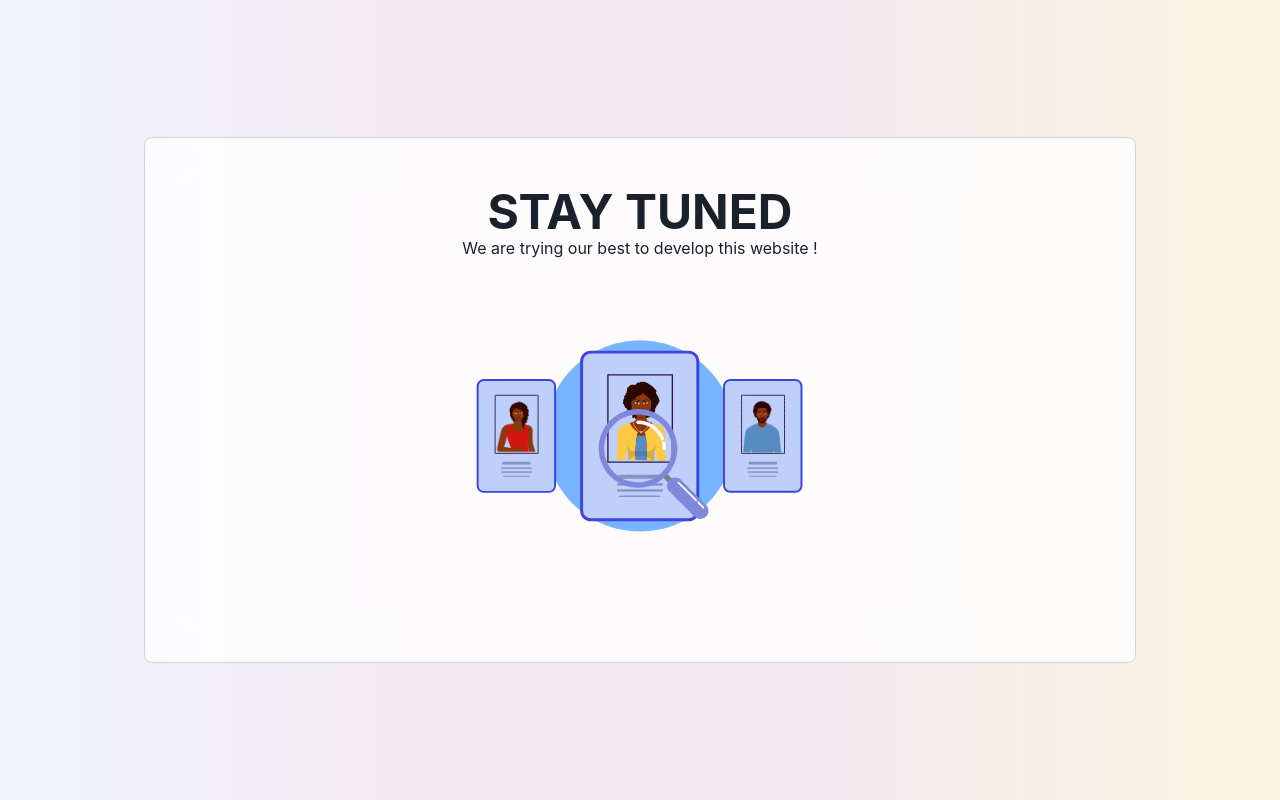
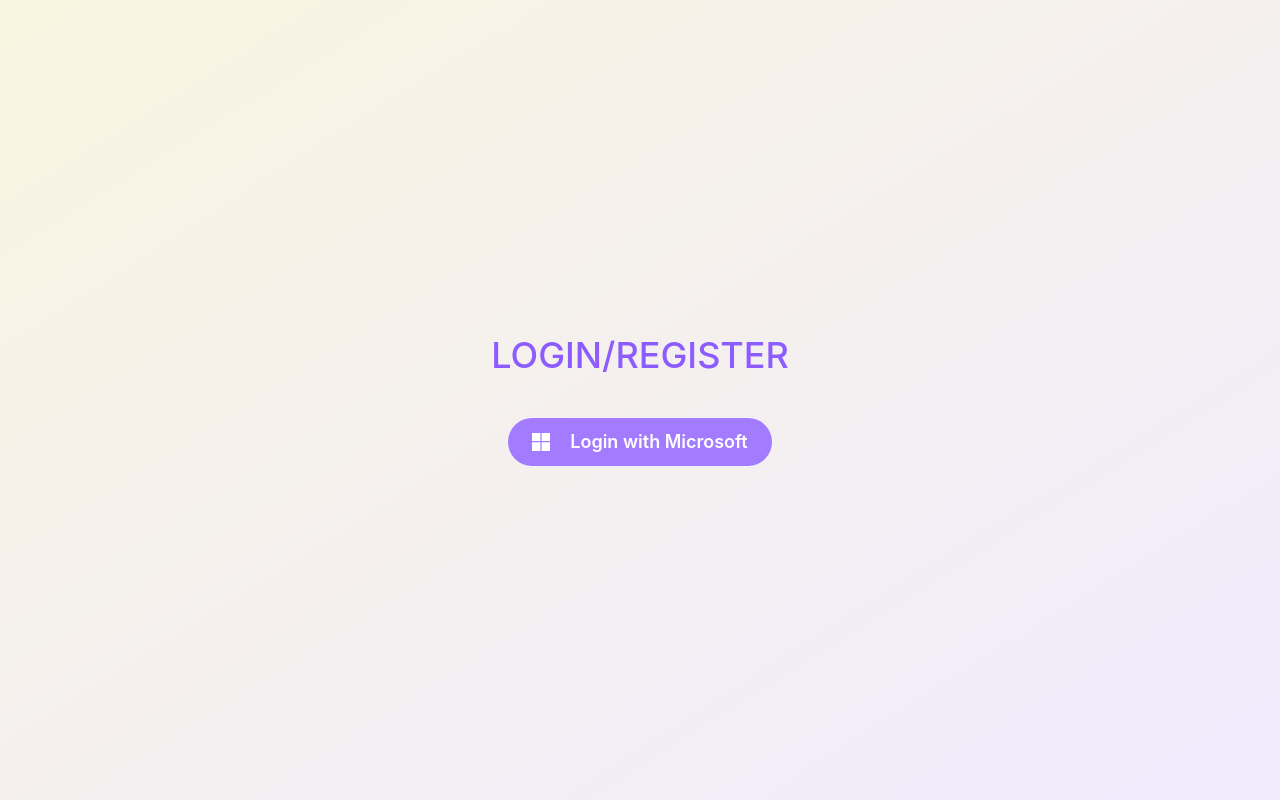
Before and after one commit to ThisTine/detectiveXXIII-frontend, a React (Vite) app: page /login in a window 1280 px wide. Built offline with nearby package versions, Linux system fonts and the light colour scheme; no server answers.

Commit message:
add auth page

```diff
--- a/package.json
+++ b/package.json
@@ -11,10 +11,12 @@
     "@chakra-ui/react": "^2.2.1",
     "@emotion/react": "^11.9.3",
     "@emotion/styled": "^11.9.3",
+    "axios": "^0.27.2",
     "framer-motion": "^6.3.16",
     "lottie-react": "^2.3.1",
     "react": "^18.0.0",
     "react-dom": "^18.0.0",
+    "react-icons": "^4.4.0",
     "react-router-dom": "^6.3.0"
   },
   "devDependencies": {
--- a/src/App.tsx
+++ b/src/App.tsx
@@ -1,16 +1,19 @@
-import { Container } from '@chakra-ui/react'
-import { Route, Routes } from 'react-router-dom'
-import Soon from './pages/Soon'
+import { Routes, Route } from "react-router-dom"
+import { UserContextProvider } from "./context/userContext"
+import Home from "./pages/Home"
+import Login from "./pages/Login"
+
 
 function App() {
+  return (
+    <UserContextProvider>
+      <Routes>
+        <Route path='/' element={<Home/>}  />
+        <Route path='/login' element={<Login/>} />
+      </Routes>
+    </UserContextProvider>
 
-  return (
-    <Container w="100%" maxW={"container.lg"}>
-      {/* <Routes>
-        <Route path='/' element={<Soon/>}  />
-      </Routes> */}
-      <Soon />
-    </Container>
+
   )
 }
 
--- a/src/components/BoxContainer.tsx
+++ b/src/components/BoxContainer.tsx
@@ -1,10 +1,17 @@
-import { Box } from '@chakra-ui/react'
+import { Box, Container } from '@chakra-ui/react'
 import { FC, ReactNode } from 'react'
+
+
 
 const BoxContainer:FC<{children:ReactNode}> = ({children}) => {
   return (
-    <Box border="1px solid" borderColor={"gray.200"} padding={5} borderRadius={5}>
+    <Box border="1px solid"
+     borderColor={"gray.200"}
+      bgGradient="linear(to-br, purple.100, purple.300)"
+       w="100%" borderRadius={5} display="flex" justifyContent={"center"} p={5}>
+      <Container maxW="lg" >
         {children}
+        </Container>
     </Box>
   )
 }
--- /dev/null
+++ b/src/context/userContext.tsx
@@ -0,0 +1,43 @@
+import {  useBoolean, useToast } from "@chakra-ui/react"
+import { createContext, memo, useCallback, useEffect, useState } from "react"
+import { useNavigate } from "react-router-dom"
+import useAxios from "../hooks/useAxios"
+import Loading from "../pages/Loading"
+
+type userType =  { id: String, username: String, email: String, hints: [], isPlayable: boolean, image: String, ingame:{partnercount: number, partnerinfo?:{username: String, image: String}[] } }
+
+const userContext = createContext<{user:userType|null,logout:()=>void}>({user:null,logout:()=>{}})
+
+export const UserContextProvider = (props:any)=>{
+  const axios = useAxios()
+  const [isLoading,{off}] = useBoolean(true)
+  const [user,setUser] = useState<userType| null>(null)
+  const navigate = useNavigate()
+  const toast = useToast({status:"error"})
+  const init = useCallback(async()=>{
+    try{
+     const {data} = await axios.get("/user/init")
+     setUser({...data})
+    }catch(err){
+      navigate("/login",{replace:true})
+    }
+  },[])
+
+  const logout = useCallback(async()=>{
+    try{
+      await axios.get("/auth/logout")
+      window.location.reload()
+    }catch(err){
+      toast({title:"Error"})
+    }
+  },[])
+
+  useEffect(()=>{
+    init().finally(off)
+  },[init])
+  if(isLoading) return <Loading />
+
+  return <userContext.Provider value={{user:user,logout}} {...props} />
+}
+
+export default userContext
--- /dev/null
+++ b/src/hooks/useAxios.ts
@@ -0,0 +1,8 @@
+import axios from "axios";
+
+export default ()=>{
+    return axios.create({
+        baseURL: import.meta.env.VITE_BASEURL,
+        withCredentials: true,
+    })
+}
--- /dev/null
+++ b/src/layouts/AppLayout.tsx
@@ -0,0 +1,16 @@
+import { Box, Container, ContainerProps } from "@chakra-ui/react"
+import { FC, ReactNode } from "react"
+
+interface AppLayoutInterface extends ContainerProps  {
+    children: ReactNode
+}
+
+const AppLayout:FC<AppLayoutInterface> = (props) => {
+  return (
+    <Box width={"100%"} h="100vh" >
+        <Container w="100%" maxW={"container.lg"} minH="100vh" display={"flex"} justifyContent="center" alignItems={"center"} {...props} />
+    </Box>
+  )
+}
+
+export default AppLayout
--- a/src/main.tsx
+++ b/src/main.tsx
@@ -4,6 +4,7 @@ import ReactDOM from 'react-dom/client'
 import { BrowserRouter } from 'react-router-dom'
 import App from './App'
 import './index.css'
+import Rerender from './pages/Rerender'
 import theme from './theme'
 ReactDOM.createRoot(document.getElementById('root')!).render(
   <React.StrictMode>
--- a/src/pages/Home.tsx
+++ b/src/pages/Home.tsx
@@ -1,11 +1,18 @@
-import React from 'react'
+import { Button, Heading } from '@chakra-ui/react'
+import { useContext } from 'react'
 import BoxContainer from '../components/BoxContainer'
+import userContext from '../context/userContext'
+import AppLayout from '../layouts/AppLayout'
 
 const Home = () => {
+  const {logout} = useContext(userContext)
   return (
-    <BoxContainer>
-    <div>Home</div>
-    </BoxContainer>
+    <AppLayout>
+      <BoxContainer>
+      <Heading>Home</Heading>
+      <Button onClick={logout} >Logout</Button>
+      </BoxContainer>
+    </AppLayout>
   )
 }
 
--- /dev/null
+++ b/src/pages/Loading.tsx
@@ -0,0 +1,17 @@
+import { Box, Container, Heading, Stack, Text } from "@chakra-ui/react";
+import Lottie from "lottie-react";
+import soonAnimation from "../animation/soon.json";
+const Loading = () => {
+  return (
+    <Stack justifyContent={"center"} alignItems="center" w="100%" h="100vh">
+      <Container w="100%" maxW="sm">
+        <Lottie animationData={soonAnimation} loop={true} />
+      </Container>
+      <Heading textAlign={"center"} color="gray.700" size={"2xl"}>
+        LOADING...
+      </Heading>
+    </Stack>
+  );
+};
+
+export default Loading;
--- a/src/pages/Login.tsx
+++ b/src/pages/Login.tsx
@@ -1,10 +1,23 @@
-import BoxContainer from '../components/BoxContainer'
-
+import { Box, Button, Heading, useBreakpointValue,  VStack } from '@chakra-ui/react'
+import AppLayout from '../layouts/AppLayout'
+import {BsMicrosoft} from 'react-icons/bs'
+import { useContext } from 'react'
+import userContext from '../context/userContext'
+import { Navigate } from 'react-router-dom'
 const Login = () => {
+  const isWeb = useBreakpointValue({xs:false,lg:true})
+  const {user} = useContext(userContext)
+  console.log(user)
+  if(user){
+    return <Navigate to="/" replace={true} />
+  }
   return (
-    <BoxContainer>
-    <div>Login page</div>
-    </BoxContainer>
+    <AppLayout maxW={"container.sm"} >
+      <VStack spacing={10} p={10} minH="100px" >
+      <Heading textAlign={"center"} fontWeight={500} color="mainBtn.700" textTransform={"uppercase"} >Login{isWeb && "/Register"}</Heading>
+      <Button colorScheme={"mainBtn"} color="white" size="lg" rounded={"full"} as="a" href={`${import.meta.env.VITE_BASEURL}/auth`} > <Box mr={5} ><BsMicrosoft/></Box> Login with Microsoft</Button>
+      </VStack>
+    </AppLayout>
   )
 }
 
--- a/src/theme.ts
+++ b/src/theme.ts
@@ -1,10 +1,24 @@
 import { extendTheme } from "@chakra-ui/react";
 
 export default extendTheme({
+    colors:{
+        mainBtn:
+        {50: "#DACBFF",
+        100: "#DACAFF",
+        200: "#CCB7FF",
+        300: "#C3A9FF",
+        400: "#B292FF",
+        500: "#A37BFF",
+        600: "#976BFF",
+        700: "#8D5CFF",
+        800: "#8652FF",
+        900: "#773DFF"}
+
+    },
     styles:{
         global: ()=>({
             body: {
-                bgGradient: 'linear(to-l,#F9F5E0,#F4EBF0,#F4EBF0,#F0F3FE)'
+                bgGradient: 'linear(to-br,#F9F5E0,#F0EBFE)'
             }
         })
     }
```
Also changed, not shown: src/pages/Rerender.tsx (added, +12 -0 lines), 2 other files (tests, documents, lock files or other folders).
